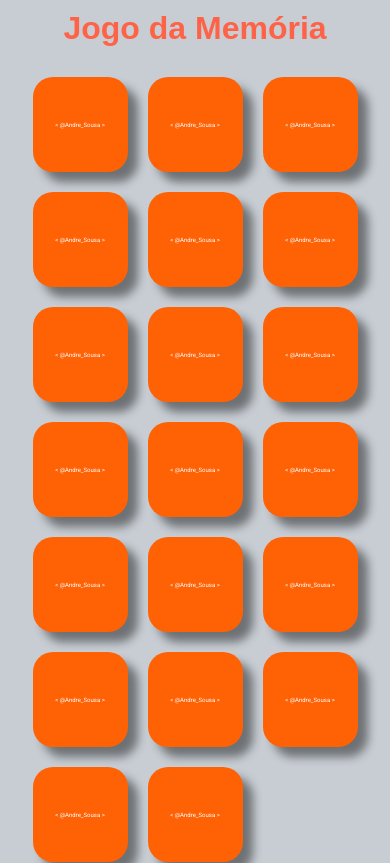
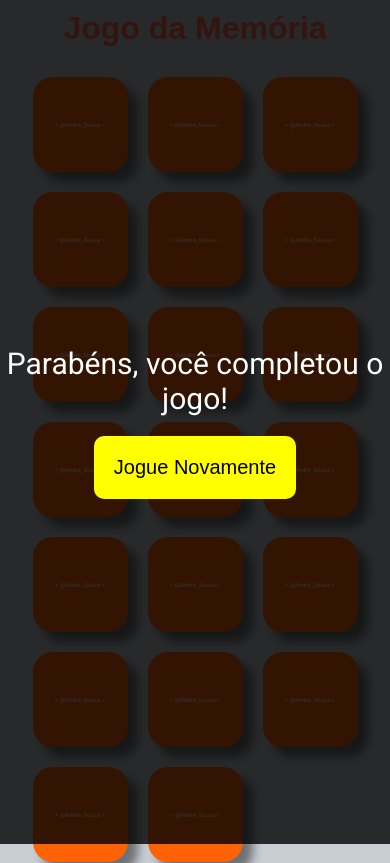
Before and after one commit to dedojs/memoria, a plain HTML site: page index.html in a window 390 px wide. Drawn offline with Linux system fonts and the light colour scheme.

Commit message:
Add files via upload

```diff
--- a/style.css
+++ b/style.css
@@ -75,12 +75,12 @@ body{
 
 #gameOver{
     position: absolute;
-    width: 110%;
-    height: 110%;
+    width: 80%;
+    height: 80%;
     background-color: rgba(0, 0, 0, 0.8);
     color: white;
     font-size: 50px;
-    display: none;
+    display: flex;
     justify-content: center;
     align-items: center;
     flex-direction: column;
@@ -135,6 +135,19 @@ body{
     background-color: #c7cdd3;
     margin-top: 20px;
 }
+#gameOver{
+    text-align: center;
+    width: 100%;
+    height: 100%;
+    background-color: rgba(0, 0, 0, 0.8);
+    color: white;
+    font-size: 30px;
+    display: flex;
+    justify-content: center;
+    align-items: center;
+    flex-direction: column;
+    top: 0;
+}
 }
 @media screen and (max-width: 450px) {
     .card{
```
